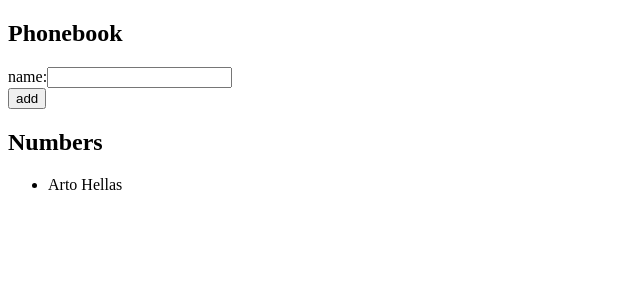
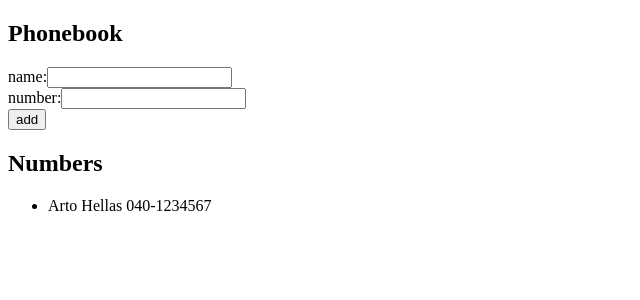
Before and after one commit to sepi4/kurssitehtavat-osa2, a React (Create React App) app in the folder puhelinluettelo/: page / in a window 1280 px wide. Shown: the top 300 px of the page, without its empty margins (0-640 px from the left). Built offline with nearby package versions, Linux system fonts and the light colour scheme.

Commit message:
2.8: puhelinluettelo step3

```diff
--- a/puhelinluettelo/src/components/App.js
+++ b/puhelinluettelo/src/components/App.js
@@ -2,13 +2,17 @@ import React, { useState } from 'react'
 
 const App = () => {
   const [ persons, setPersons] = useState([
-    { name: 'Arto Hellas' },
+    {
+      name: 'Arto Hellas',
+      number: '040-1234567',
+    },
   ])
   const [ newName, setNewName ] = useState('')
+  const [ newNumber, setNewNumber ] = useState('')
 
   const handleSubmit = (event) => {
     event.preventDefault()
-    if (newName.length === 0) {
+    if (newName.length === 0 || newNumber.length === 0) {
       return
     }
     const unique = persons.find(p => p.name === newName) === undefined
@@ -17,8 +21,13 @@ const App = () => {
       return
     }
 
-    setPersons([...persons, { name: newName }])
+    const newPerson = {
+      name: newName,
+      number: newNumber,
+    }
+    setPersons([...persons, newPerson])
     setNewName("")
+    setNewNumber("")
   }
 
   const handleNewNameInput = event => {
@@ -26,8 +35,13 @@ const App = () => {
     setNewName(name)
   }
 
+  const handleNewNumberInput = event => {
+    const number = event.target.value
+    setNewNumber(number)
+  }
+
   const mapPersons = persons.map((p, i) =>
-    <li key={p.name+i} >{p.name}</li>
+    <li key={p.name+i} >{p.name} {p.number}</li>
   )
 
 
@@ -43,6 +57,13 @@ const App = () => {
           />
         </div>
         <div>
+          number:
+          <input
+            value={newNumber}
+            onChange={handleNewNumberInput}
+          />
+        </div>
+        <div>
           <button type="submit">add</button>
         </div>
       </form>
```
